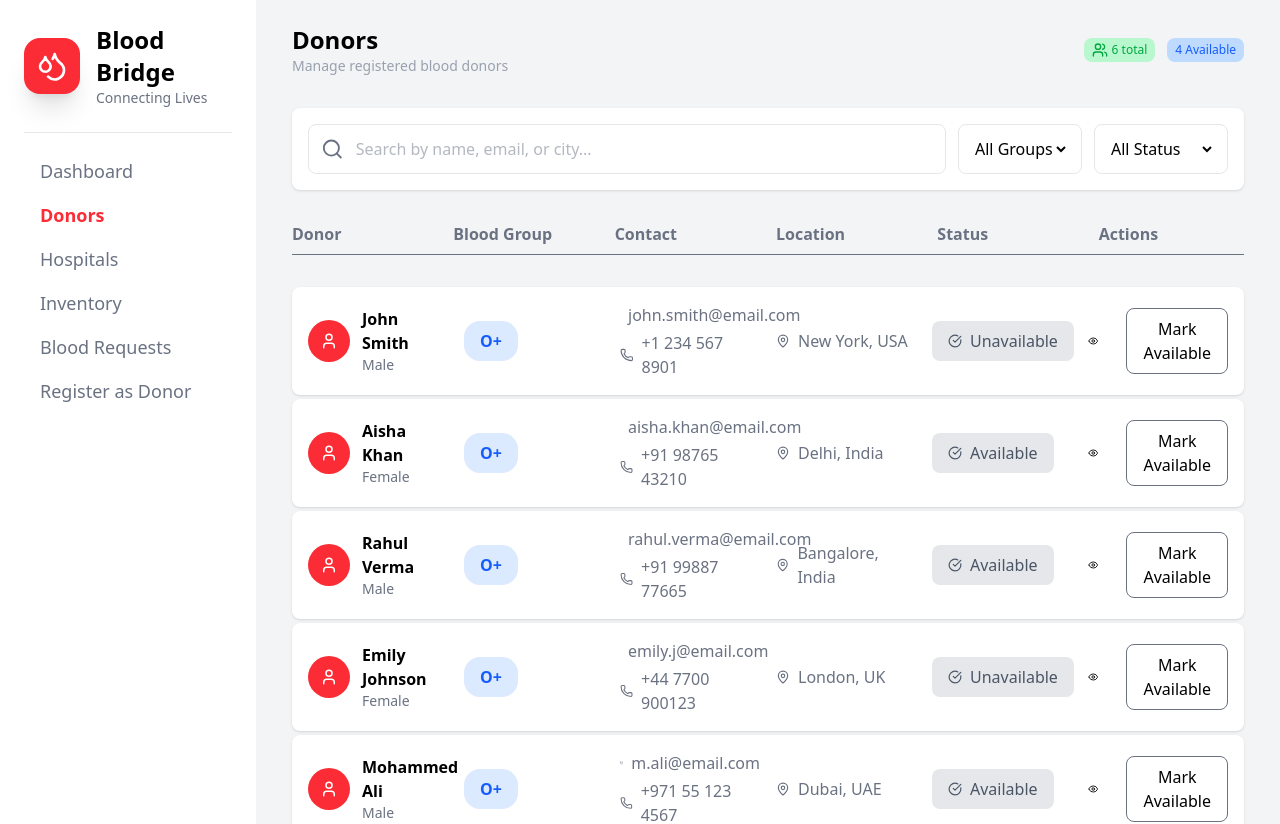
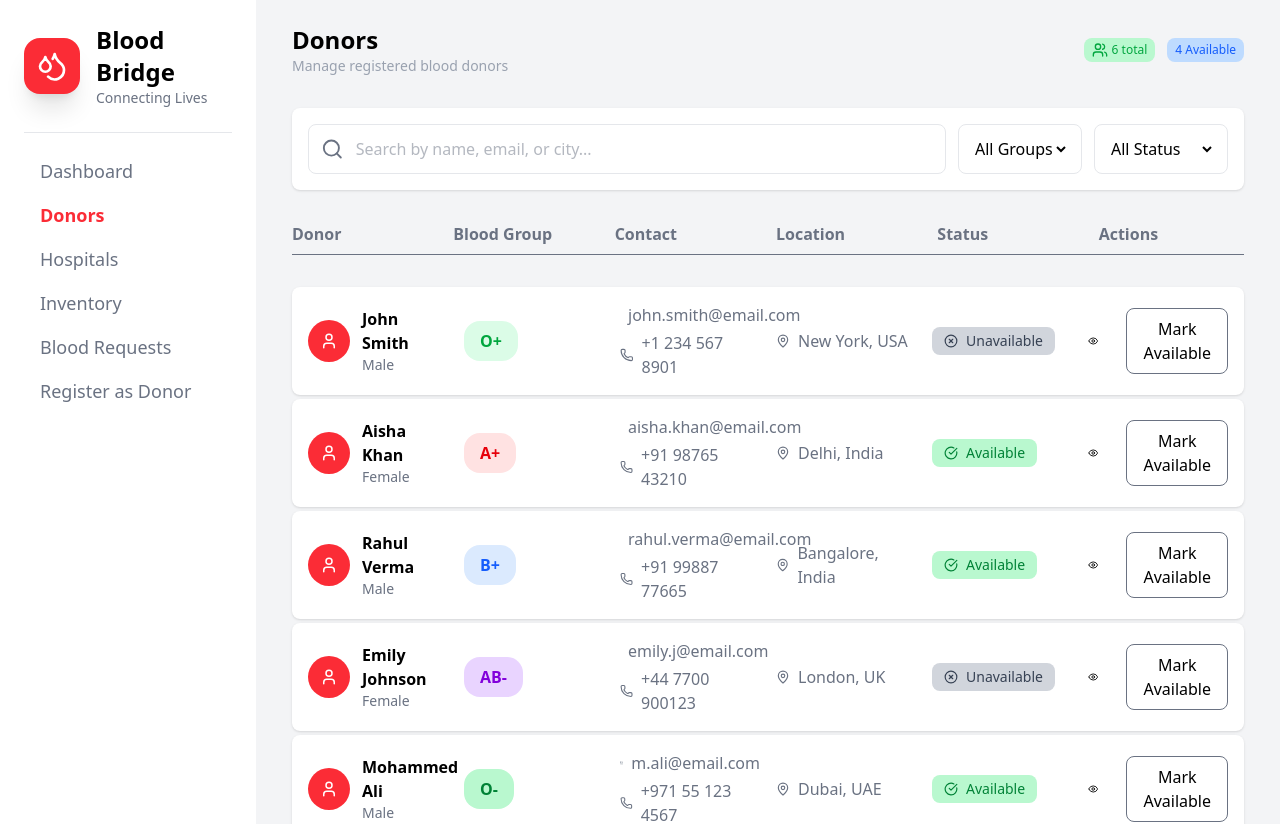
Before and after one commit to Monish988/Blood-Bridge, a React (Vite) app: page /donors in a window 1280 px wide. Shown: the top 824 px of the page. Built offline with nearby package versions, Linux system fonts and the light colour scheme.

Commit message:
donors filtering  is working fine

```diff
--- a/src/Components/Donor/Donor.jsx
+++ b/src/Components/Donor/Donor.jsx
@@ -1,11 +1,34 @@
-import React from "react";
+import React, { useEffect, useState ,useMemo } from "react";
 import SearchBar from "./SearchBar";
-import { Users } from "lucide-react";
+import { CircleCheckBig, Users } from "lucide-react";
+import { CircleX } from "lucide-react";
 import DonorItem from "./DonorItem";
 import donors from "../../donor";
 
+
 const Donor = (props) => {
   const data = props.props;
+  const [search, setSearch] = useState("");
+  const [group, setGroup] = useState("");
+  const [status, setStatus] = useState("");
+
+  const filteredDonors = useMemo(() => {
+    return donors.filter(donor => {
+      const matchesSearch =
+        donor.name.toLowerCase().includes(search.toLowerCase()) ||
+        donor.email.toLowerCase().includes(search.toLowerCase()) ||
+        donor.location.toLowerCase().includes(search.toLowerCase());
+
+      const matchesGroup =
+        group === "" || donor.bloodGroup === group;
+
+      const matchesStatus =
+        status === "" || donor.status === status;
+
+      return matchesSearch && matchesGroup && matchesStatus;
+    });
+  }, [search, group, status]);
+
   return (
     <div
       className="
@@ -37,7 +60,7 @@ const Donor = (props) => {
       </div>
 
       {/* SEARCH */}
-      <SearchBar />
+      <SearchBar search={search} setSearch={setSearch} group={group} setGroup={setGroup} status={status} setStatus={setStatus} />
 
       {/* TABLE HEADER (desktop only) */}
       <div className="hidden lg:grid grid-cols-6 gap-4 font-semibold text-gray-500 border-b pb-2">
@@ -51,9 +74,9 @@ const Donor = (props) => {
 
       {/* LIST */}
       <div className=" space-y-1">
-        {data.map((data) => {
+        {filteredDonors.map((data) => {
           return (
-            <DonorItem name={data.name} sex={data.gender} BG={data.bloodGroup} mail={data.email} phone={data.phone} status={data.status} location={data.location}  />
+            <DonorItem key={data.id} name={data.name} sex={data.gender} BG={data.bloodGroup} mail={data.email} phone={data.phone} status={data.status} location={data.location} icon = {(data.status=='Available')?CircleCheckBig:CircleX}  />
           );
         })}
       </div>
--- a/src/Components/Donor/DonorItem.jsx
+++ b/src/Components/Donor/DonorItem.jsx
@@ -1,4 +1,4 @@
-import React from "react";
+import React, { useState } from "react";
 import {
   User,
   Mail,
@@ -6,11 +6,28 @@ import {
   MapPin,
   CircleCheckBig,
   Eye,
+  CircleX,
 } from "lucide-react";
 
 const DonorItem = (props) => {
+  const CheckIcon = props.icon;
+  const bloodGroupStyles = {
+    "A+": "bg-red-100 text-red-600",
+    "A-": "bg-red-200 text-red-700",
+    "B+": "bg-blue-100 text-blue-600",
+    "B-": "bg-blue-200 text-blue-700",
+    "AB+": "bg-purple-100 text-purple-600",
+    "AB-": "bg-purple-200 text-purple-700",
+    "O+": "bg-green-100 text-green-600",
+    "O-": "bg-green-200 text-green-700",
+  };
+  const bgClass = bloodGroupStyles[props.BG] || "bg-blue-100 text-gray-600";
+
+
+
   return (
-    <div className="
+    <div
+      className="
       bg-white
       p-4
       rounded-lg
@@ -21,7 +38,8 @@ const DonorItem = (props) => {
       shadow
       lg:grid-cols-6
       lg:items-center
-    ">
+    "
+    >
       {/* DONOR */}
       <div className="flex items-center gap-3">
         <div className="rounded-full bg-red-500 p-3 text-white">
@@ -34,8 +52,8 @@ const DonorItem = (props) => {
       </div>
 
       {/* BLOOD */}
-      <div className="bg-blue-100 text-blue-600 w-fit px-4 py-2 rounded-2xl font-bold">
-        O+
+      <div className={`${bgClass}  w-fit px-4 py-2 rounded-2xl font-bold`}>
+        {props.BG}
       </div>
 
       {/* CONTACT */}
@@ -57,8 +75,10 @@ const DonorItem = (props) => {
       </div>
 
       {/* STATUS */}
-      <div className="flex items-center gap-2 bg-gray-200 px-4 py-2 rounded-lg text-base text-gray-600 w-fit">
-        <CircleCheckBig size={14} />
+      <div
+        className={`flex items-center gap-2 ${props.status == "Available" ? "bg-green-200 text-green-700" : "bg-gray-300"} px-3 py-1 rounded-lg text-sm text-gray-700 w-fit`}
+      >
+        <CheckIcon size={14} />
         {props.status}
       </div>
 
--- a/src/Components/Donor/SearchBar.jsx
+++ b/src/Components/Donor/SearchBar.jsx
@@ -1,7 +1,7 @@
 import React, { useState } from "react";
 import { Search } from "lucide-react";
 
-const SearchBar = () => {
+const SearchBar = (props) => {
   const [searchVal, setSearchVal] = useState("");
   const bloodGroups = ["A+", "A-", "AB+", "AB-", "O+", "O-", "B+", "B-"];
 
@@ -12,8 +12,8 @@ const SearchBar = () => {
       <div className="border flex-1 border-gray-200 text-gray-500 p-3 rounded-lg flex gap-3">
         <Search />
         <input
-          value={searchVal}
-          onChange={(e) => setSearchVal(e.target.value)}
+          value={props.search}
+          onChange={(e) => props.setSearch(e.target.value)}
           className="w-full outline-none"
           placeholder="Search by name, email, or city..."
         />
@@ -22,19 +22,24 @@ const SearchBar = () => {
       {/* FILTERS */}
       <div className="flex flex-col sm:flex-row gap-3">
         <div className="border border-gray-200 p-3 rounded-lg">
-          <select className="w-full">
-            <option>All Groups</option>
+          <select value={props.group} onChange={(e)=>{
+            props.setGroup(e.target.value);
+          }
+          } className="w-full">
+            <option value="">All Groups</option>
             {bloodGroups.map(bg => (
-              <option key={bg}>{bg}</option>
+              <option value={bg} key={bg}>{bg}</option>
             ))}
           </select>
         </div>
 
         <div className="border border-gray-200 p-3 rounded-lg">
-          <select className="w-full">
-            <option>All Status</option>
-            <option>Available</option>
-            <option>Unavailable</option>
+          <select value={props.status} onChange={(e)=>{
+            props.setStatus(e.target.value);
+          }} className="w-full">
+            <option value="">All Status</option>
+            <option value="Available">Available</option>
+            <option value="Unavailable">Unavailable</option>
           </select>
         </div>
       </div>
```
